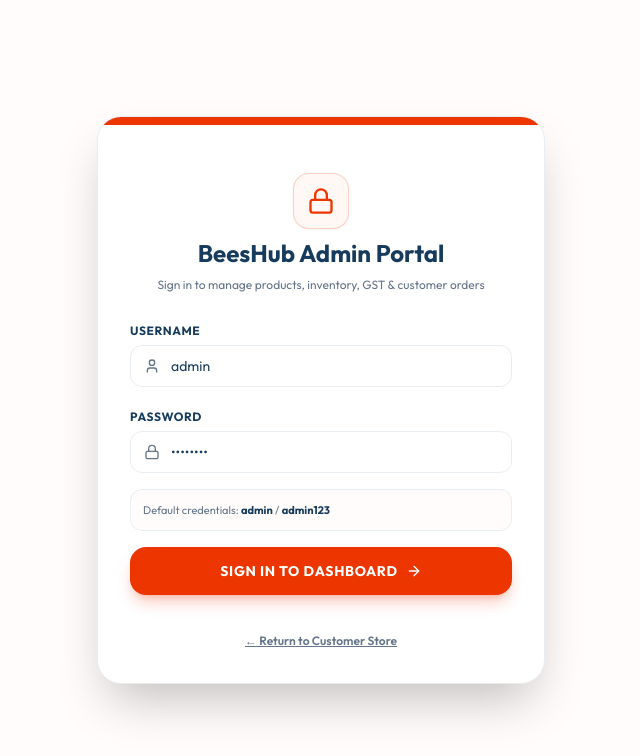
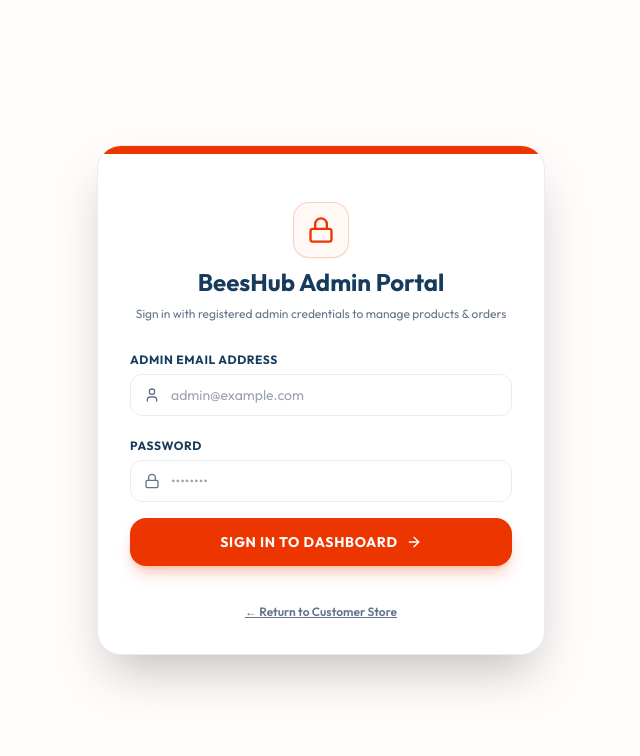
Before and after one commit to kishoresharmaks/beeshubfarmland, a Next.js app: page /admin/login in a window 1280 px wide. Shown: the top 756 px of the page, without its empty margins (319-959 px from the left). Built offline with nearby package versions, Linux system fonts and the light colour scheme.

Commit message:
fix: update admin credentials to ntvigneswaran@gmail.com and clean login form

```diff
--- a/app/admin/login/page.tsx
+++ b/app/admin/login/page.tsx
@@ -7,8 +7,8 @@
 
 export default function AdminLoginPage() {
   const router = useRouter();
-  const [username, setUsername] = useState('admin');
-  const [password, setPassword] = useState('admin123');
+  const [username, setUsername] = useState('');
+  const [password, setPassword] = useState('');
   const [loading, setLoading] = useState(false);
   const [error, setError] = useState('');
 
@@ -28,7 +28,7 @@
       if (data.success) {
         router.push('/admin/dashboard');
       } else {
-        setError(data.message || 'Invalid username or password');
+        setError(data.message || 'Invalid email or password');
       }
     } catch (err: any) {
       setError('Connection error while logging in.');
@@ -49,7 +49,7 @@
           </div>
           <h2 className="text-2xl font-black text-[#163B5C]">BeesHub Admin Portal</h2>
           <p className="text-xs text-[#64748B]">
-            Sign in to manage products, inventory, GST & customer orders
+            Sign in with registered admin credentials to manage products & orders
           </p>
         </div>
 
@@ -63,17 +63,17 @@
         <form onSubmit={handleLogin} className="space-y-4">
           <div className="space-y-1">
             <label className="text-xs font-bold text-[#163B5C] uppercase tracking-wider">
-              Username
+              Admin Email Address
             </label>
             <div className="relative">
               <User className="absolute left-3.5 top-1/2 -translate-y-1/2 w-4 h-4 text-[#64748B]" />
               <input
-                type="text"
+                type="email"
                 required
                 value={username}
                 onChange={(e) => setUsername(e.target.value)}
                 className="w-full pl-10 pr-4 py-2.5 rounded-xl border border-[#E8EDF2] text-sm focus:outline-none focus:border-[#ED3500] text-[#163B5C]"
-                placeholder="admin"
+                placeholder="admin@example.com"
               />
             </div>
           </div>
@@ -93,10 +93,6 @@
                 placeholder="••••••••"
               />
             </div>
-          </div>
-
-          <div className="p-3 rounded-xl bg-[#FFFCFB] border border-[#E8EDF2] text-[11px] text-[#64748B]">
-            Default credentials: <strong className="text-[#163B5C]">admin</strong> / <strong className="text-[#163B5C]">admin123</strong>
           </div>
 
           <button
--- a/app/api/auth/login/route.ts
+++ b/app/api/auth/login/route.ts
@@ -4,8 +4,8 @@
   try {
     const { username, password } = await request.json();
 
-    const ADMIN_USER = process.env.ADMIN_USERNAME || 'admin';
-    const ADMIN_PASS = process.env.ADMIN_PASSWORD || 'admin123';
+    const ADMIN_USER = process.env.ADMIN_USERNAME || 'ntvigneswaran@gmail.com';
+    const ADMIN_PASS = process.env.ADMIN_PASSWORD || '957878443V@';
 
     if (username === ADMIN_USER && password === ADMIN_PASS) {
       const response = NextResponse.json(
```
Also changed, not shown: logo.jpg (added), 1 other file (tests, documents, lock files or other folders).
